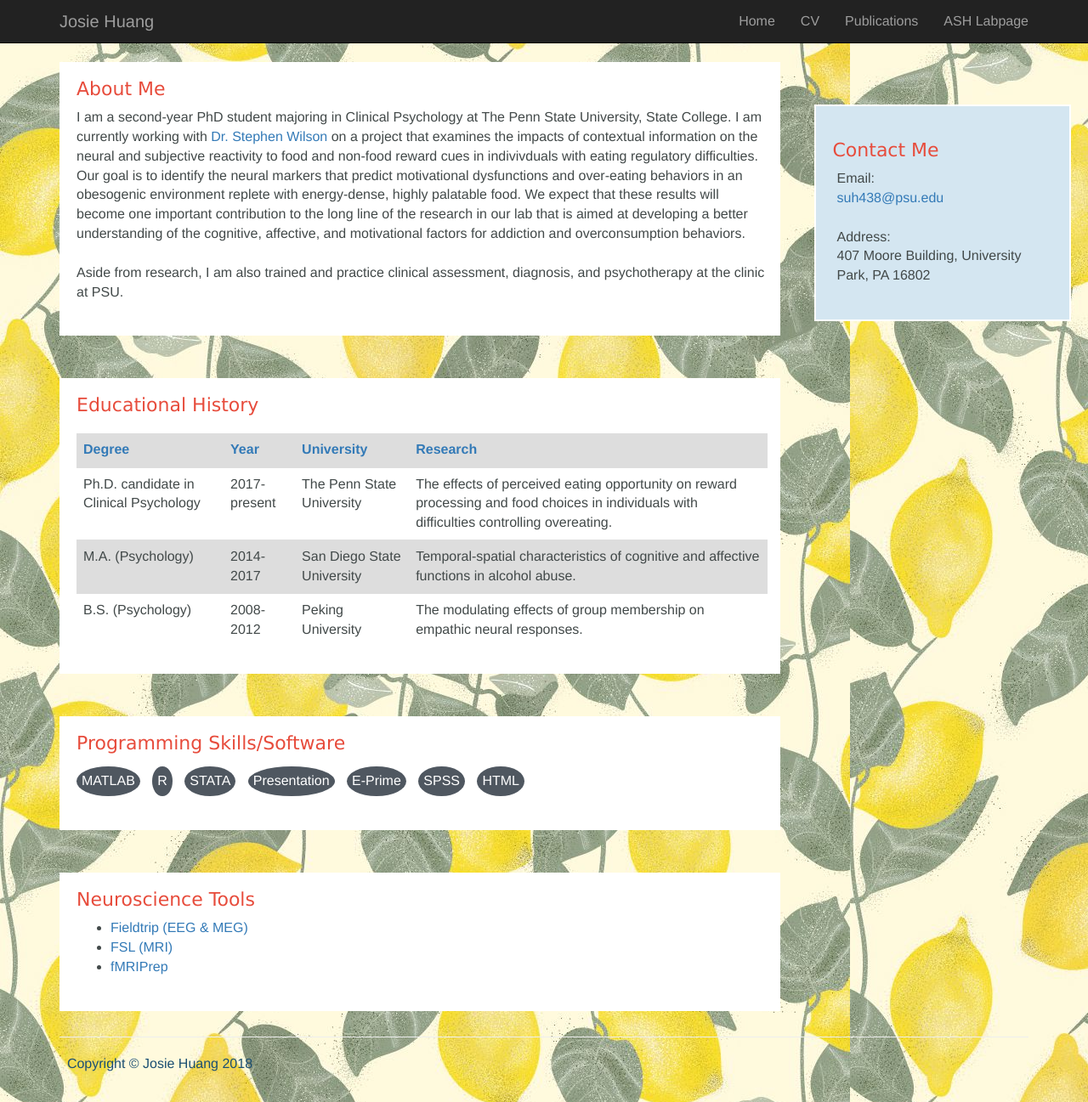
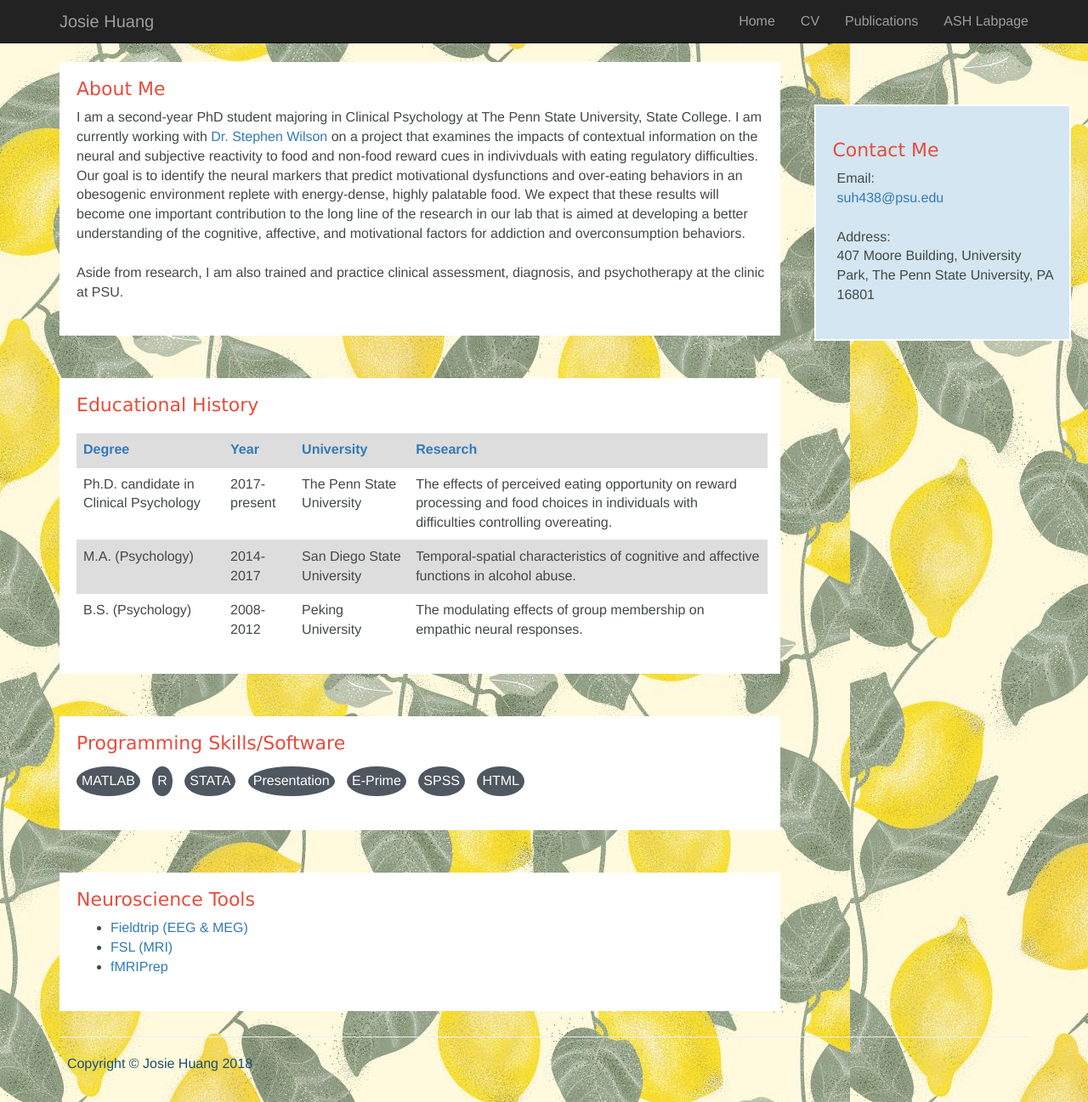
Before and after one commit to josie-shuang/josie-shuang.github.io, a Jekyll site: the page built from index.html, in a window 1280 px wide and 1297 px high. Shown: the whole window at 85% size. Built offline with Jekyll 4.4.1, drawn with Linux system fonts in a browser that asks for light colours.

Commit message:
Update contact.html

```diff
--- a/_includes/contact.html
+++ b/_includes/contact.html
@@ -8,7 +8,7 @@
 				  <ul>
 					<li>Email:<br/><a href="mailto:suh438@psu.edu">suh438@psu.edu</a></li>
 					  <br>
-					<li>Address: <br/> 407 Moore Building, University Park, PA 16802
+					<li>Address: <br/> 407 Moore Building, University Park, The Penn State University, PA 16801
 				  </ul>
 			  </div>
 		</div>
```
